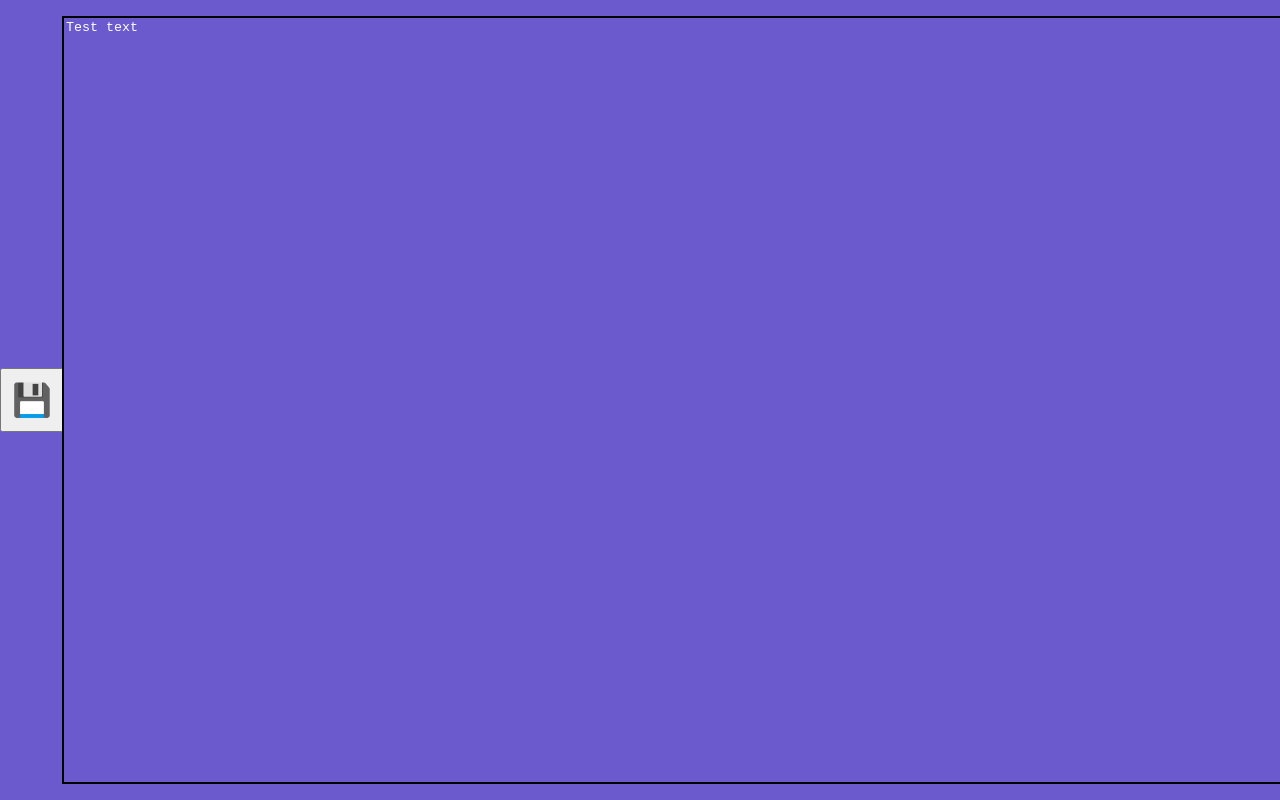
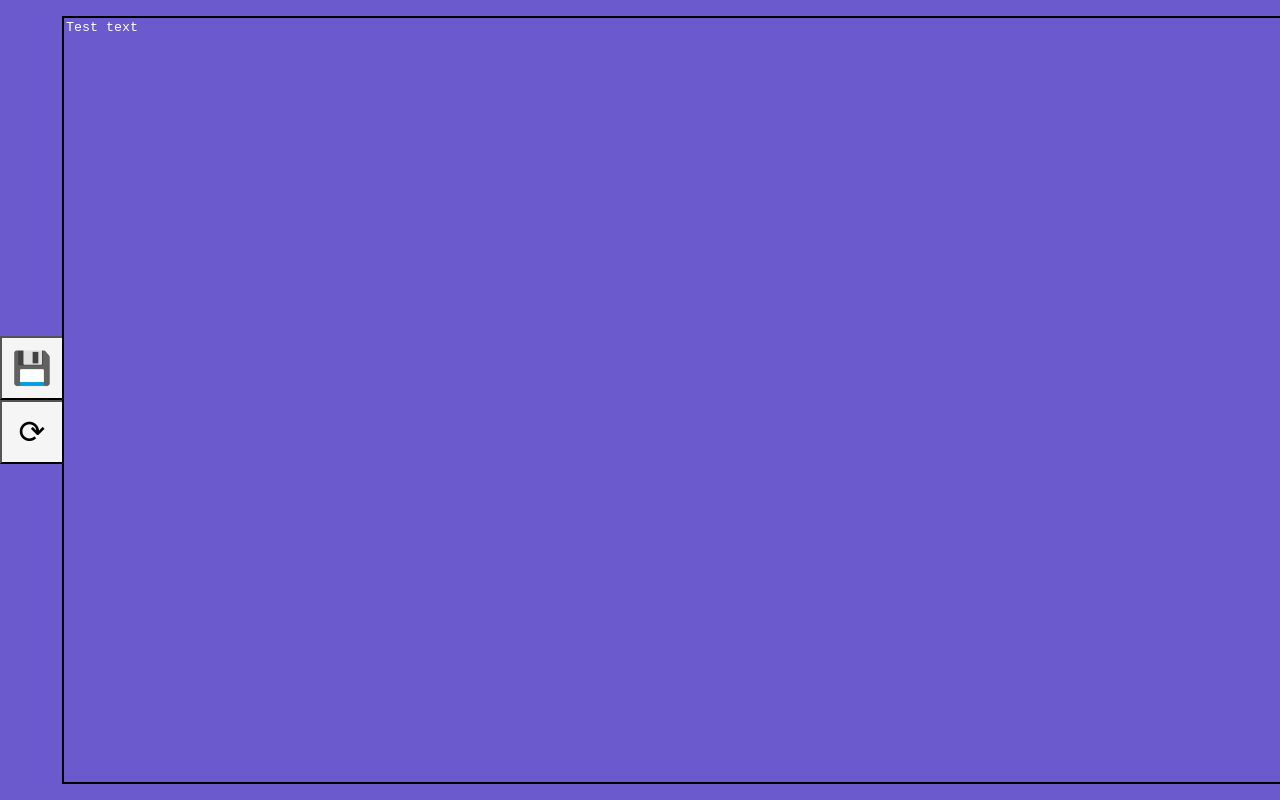
Before and after one commit to AndrewJDGalga/basic_textedit, a React (Vite) app: page / in a window 1280 px wide. Built offline with nearby package versions, Linux system fonts and the light colour scheme.

Commit message:
reset button, modified layout to retain edge touch between buttons and textarea, rethought colors, save icon coloring sucks & stuck with for now.

```diff
--- a/src/components/App.jsx
+++ b/src/components/App.jsx
@@ -8,7 +8,10 @@ function App() {
   return (
     <>
       {/*fileText !== '' && <textarea value={fileText}></textarea>*/}
-      <button id="save">&#128190;</button>
+      <section>
+        <button id="save">&#128190;</button>
+        <button id="reset">&#10227;</button>
+      </section>
       <textarea value={fileText} onChange={e=>setFileText(e.target.value)}></textarea>
 
     </>
--- a/src/styling/index.css
+++ b/src/styling/index.css
@@ -12,7 +12,6 @@ body {
 #root {
     display: flex;
     flex-direction: row;
-
     align-items: center;
 }
 
@@ -31,8 +30,22 @@ textarea:focus {
     outline: 2px solid goldenrod;
 }
 
-#save {
+section {
+    display: flex;
+    flex-direction: column;
+}
+
+button {
     min-width: 64px;
     min-height: 64px;
     font-size: xx-large;
+    background-color: whitesmoke;
 }
+button:hover {
+    background-color: black;
+    color: whitesmoke;
+}
+button:active {
+    background-color: goldenrod;
+    color: black;
+}
```
